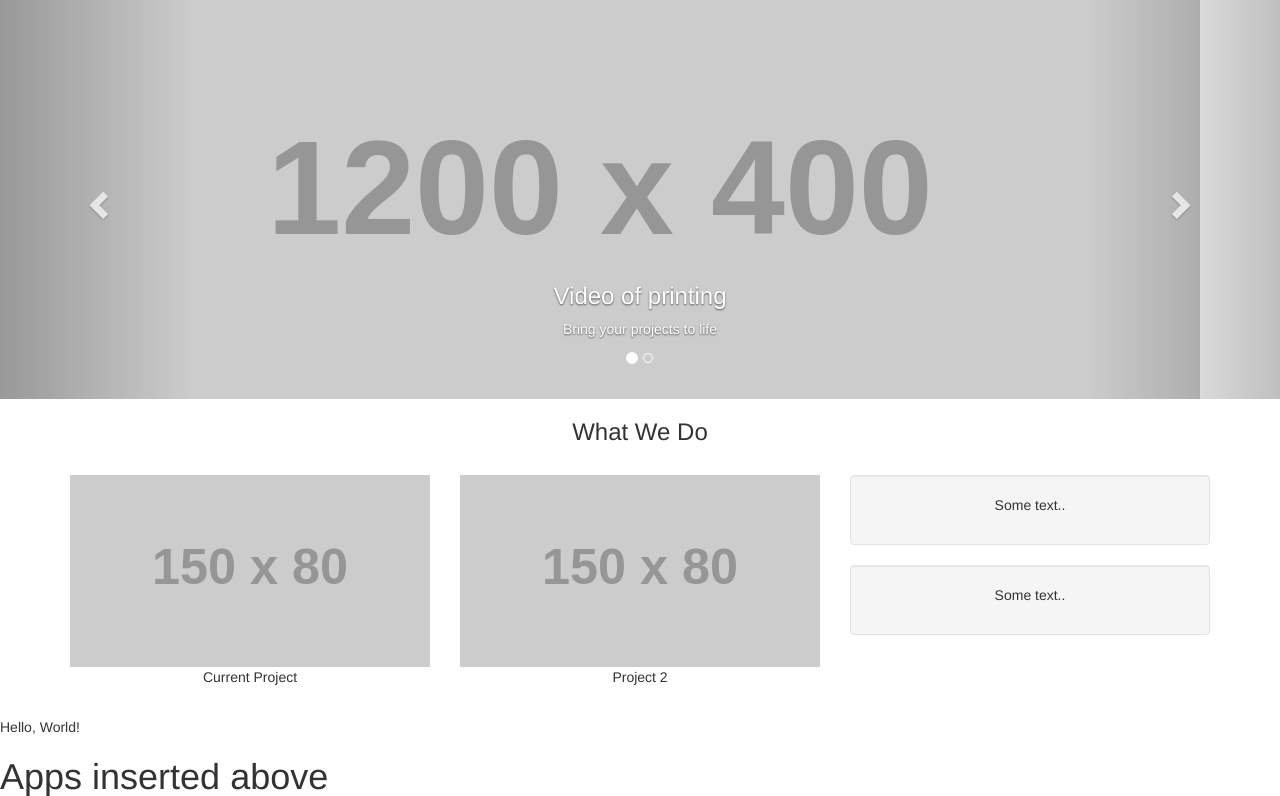
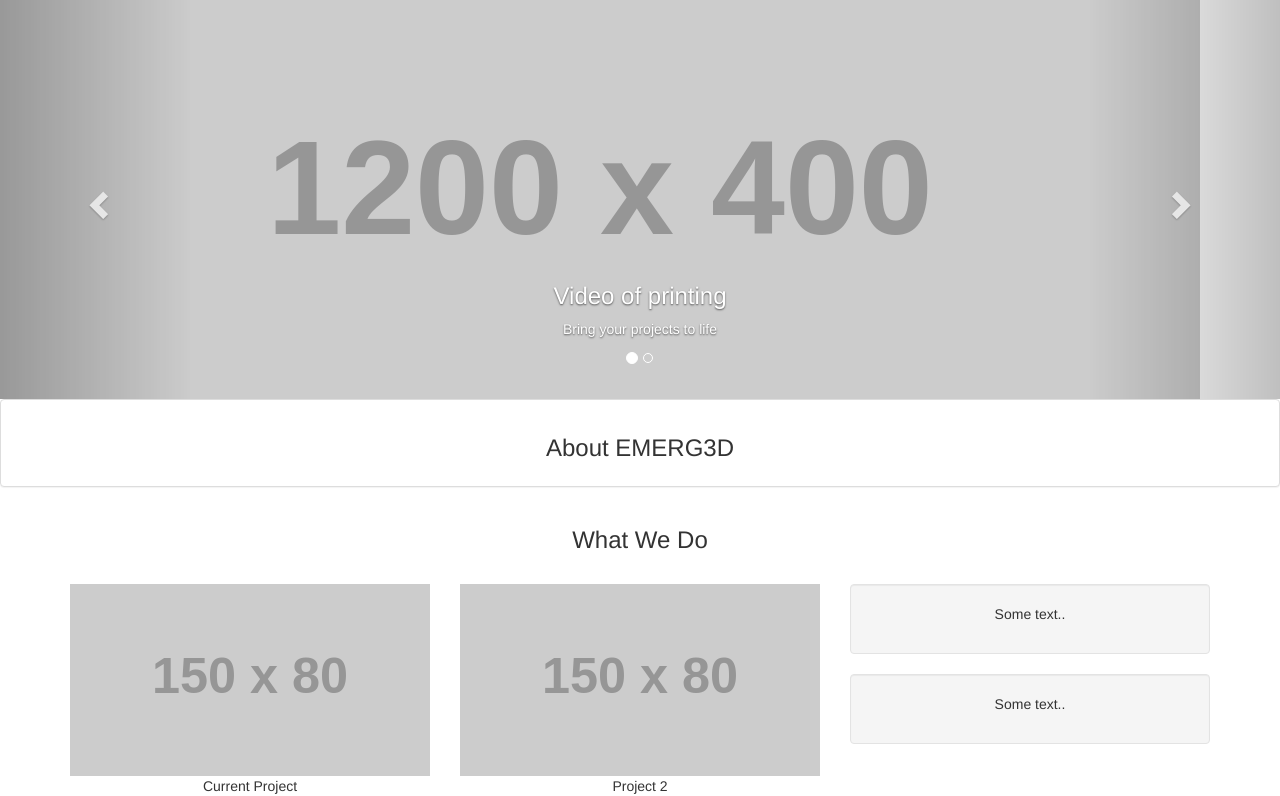
Before and after one commit to modonohoe/emerg3d, a Django app: page / in a window 1280 px wide. Shown: the part 73-869 px from the top of the page. Run offline with Django 3.2, Linux system fonts and the light colour scheme; some libraries are stand-ins or nearby versions.

Commit message:
Add: panel to base.html

```diff
--- a/templates/base.html
+++ b/templates/base.html
@@ -110,6 +110,12 @@
       </a>
     </div>
 
+    <div class="panel panel-default text-center">
+      <div class="panel-body">
+        <h3>About EMERG3D</h3>
+      </div>
+    </div>
+
     <div class="container text-center">
       <h3>What We Do</h3>
       <br />
```
